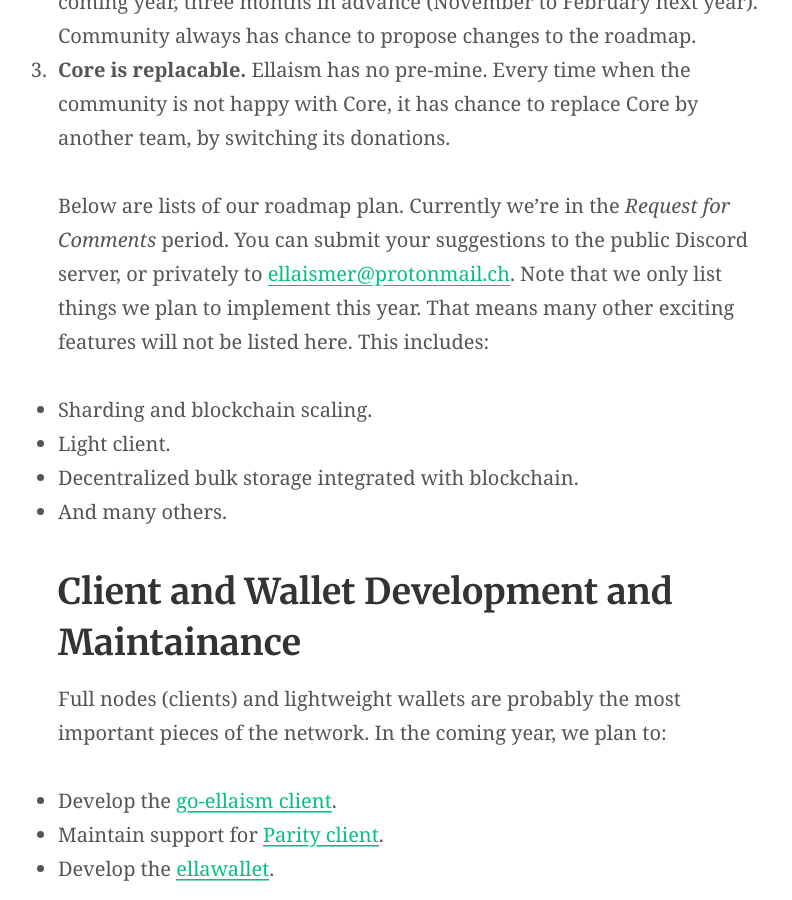
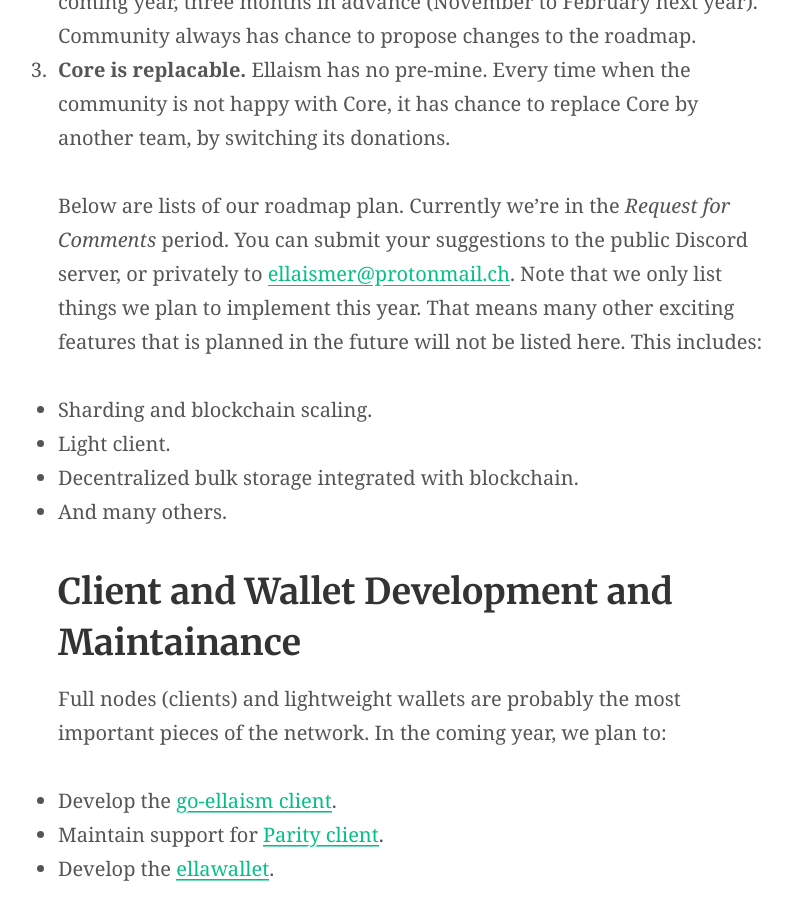
Before and after one commit to ellaism/ellaism.org, a Jekyll site: the page built from roadmaps.md, in a window 1280 px wide and 900 px high, scrolled down 942 px. Shown: the whole window, without its empty margins (225-1017 px from the left). Built offline with Jekyll 4.4.1, drawn with Linux system fonts in a browser that asks for light colours; our own code applies the rules of GitHub Pages for plain Markdown files.

Commit message:
Other feature phrase fix

```diff
--- a/roadmaps.md
+++ b/roadmaps.md
@@ -33,7 +33,8 @@ Below are lists of our roadmap plan. Currently we're in the *Request for
 Comments* period. You can submit your suggestions to the public Discord server,
 or privately to [ellaismer@protonmail.ch](mailto:ellaismer@protonmail.ch). Note
 that we only list things we plan to implement this year. That means many other
-exciting features will not be listed here. This includes:
+exciting features that is planned in the future will not be listed here. This
+includes:
 
 * Sharding and blockchain scaling.
 * Light client.
```
